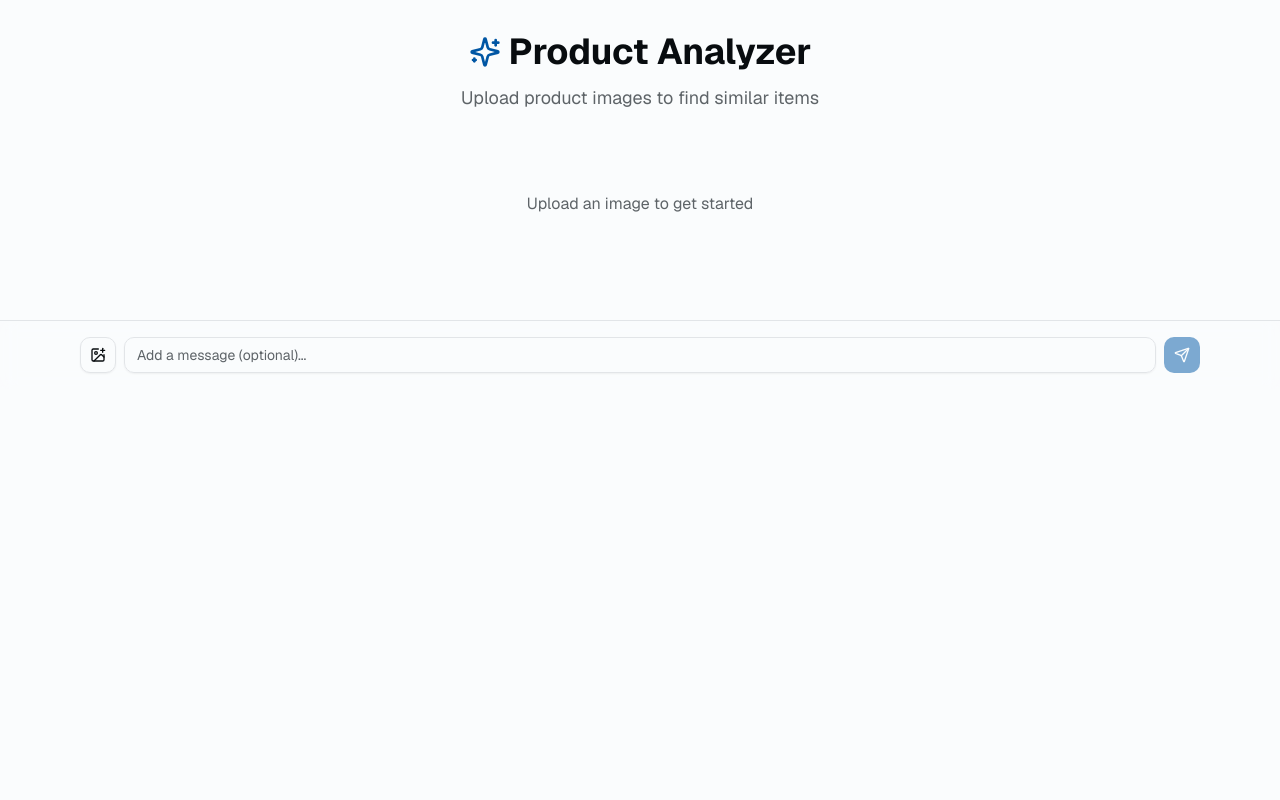
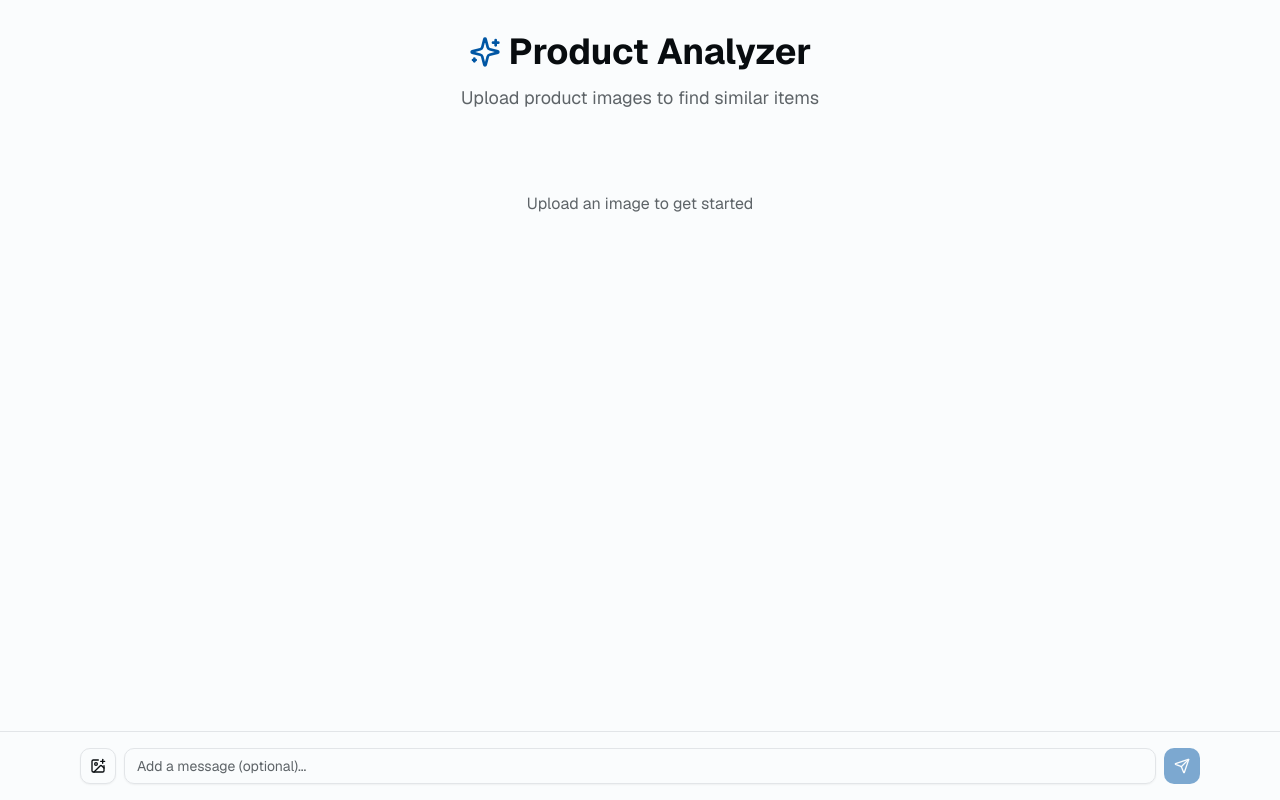
Before and after one commit to aarsenovski/AIHeroes-v0-image-to-json-data, a Next.js app: page / in a window 1280 px wide. Built offline with nearby package versions, Linux system fonts and the light colour scheme.

Commit message:
fix: remove scrollbar by restructuring layout
Adjust layout to prevent overflow and manage content scrolling.

#VERCEL_SKIP

Co-authored-by: Andrej Arsenovski <106732697+aarsenovski@users.noreply.github.com>

```diff
--- a/app/page.tsx
+++ b/app/page.tsx
@@ -258,8 +258,8 @@ export default function ProductAnalyzerPage() {
   }
 
   return (
-    <div className="flex min-h-screen flex-col bg-background">
-      <div className="mx-auto w-full max-w-6xl px-4 py-8">
+    <div className="flex h-screen flex-col overflow-hidden bg-background">
+      <div className="mx-auto flex w-full max-w-6xl flex-1 flex-col overflow-y-auto px-4 py-8">
         {/* Header */}
         <div className="mb-8 text-center">
           <div className="mb-3 flex items-center justify-center gap-2">
@@ -446,7 +446,7 @@ export default function ProductAnalyzerPage() {
         </div>
       </div>
 
-      <div className="sticky bottom-0 border-t border-border bg-background/95 backdrop-blur supports-[backdrop-filter]:bg-background/60">
+      <div className="border-t border-border bg-background">
         <div className="mx-auto max-w-6xl px-4 py-4">
           <form onSubmit={handleSubmit} className="flex flex-col gap-3">
             {/* Image Preview */}
```
